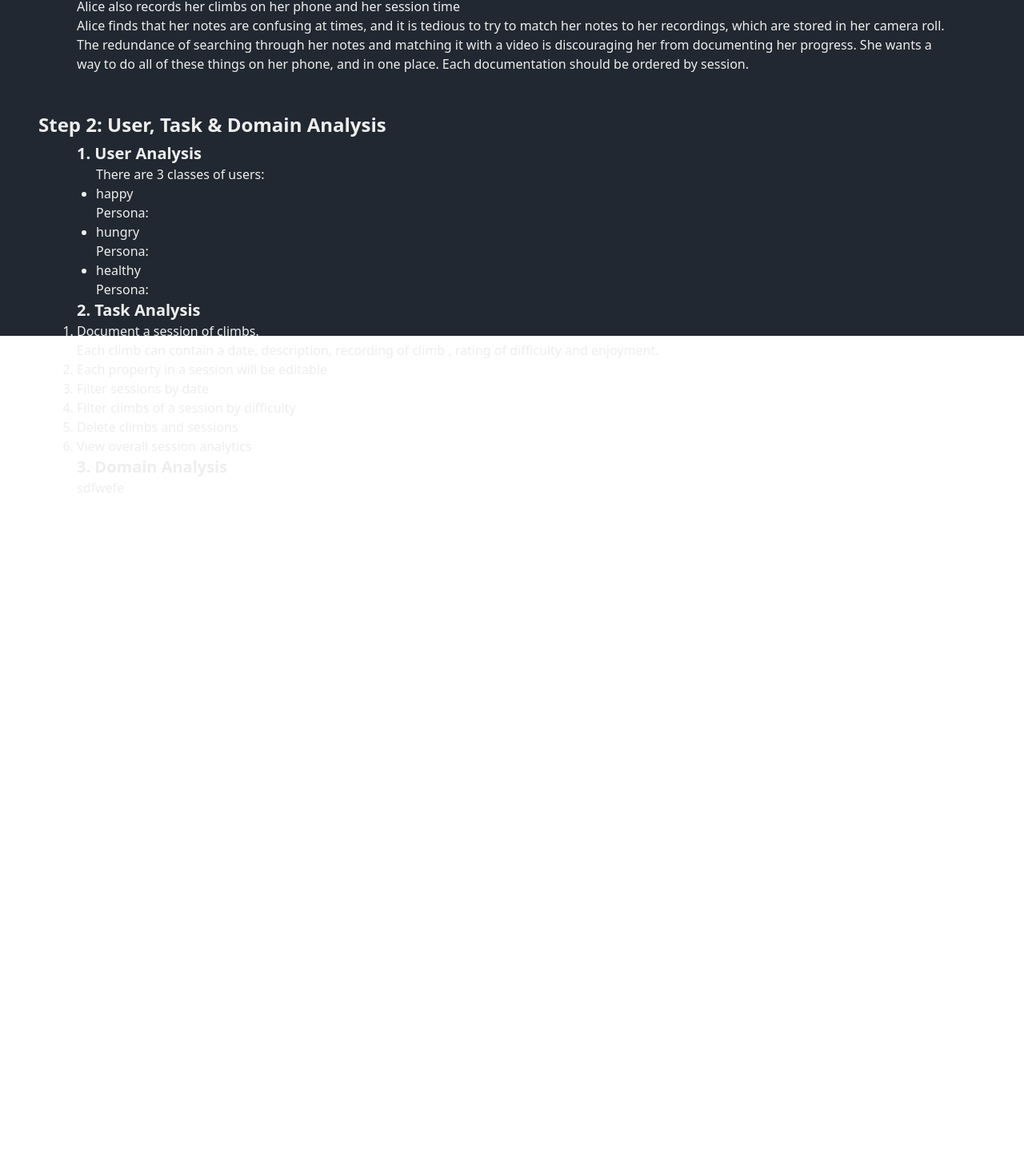
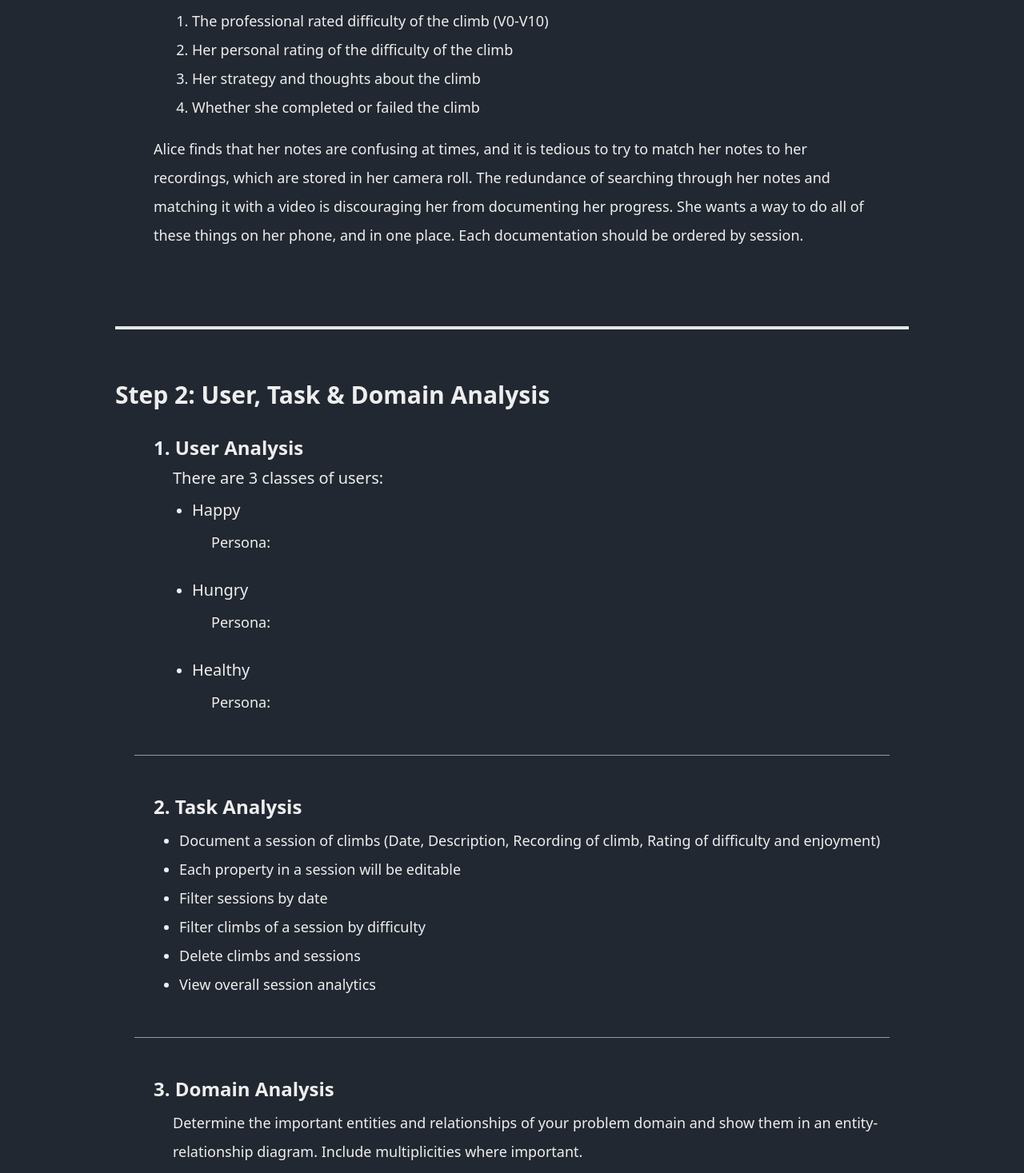
Before and after one commit to woodrow7reese/woodrow7reese.github.io, a React (Create React App) app: page / in a window 1280 px wide. Shown: the part 380-1847 px from the top of the page at 80% size. Before the commit the page ends 800 px from the top, so only its background shows below. Built offline with nearby package versions, Linux system fonts and the light colour scheme.

Commit message:
Cleaning up margin and Analysis.js

```diff
--- a/src/App.js
+++ b/src/App.js
@@ -8,7 +8,8 @@ import Analysis from "./pages/Analysis";
 function App() {
   return (
     <div
-      className="flex-col text-[#EEEEEE] bg-[#222831] h-full bottom-0 fixed"
+      className="flex-col px-24 text-[#EEEEEE] text-lg leading-loose bg-[#222831]
+       h-full bottom-0 pb-96"
       >
       <Header />
       <Proposal />
--- a/src/components/Header.js
+++ b/src/components/Header.js
@@ -1,7 +1,7 @@
 import { GiFallingRocks } from "react-icons/gi";
 const Header = () => {
     return (
-        <div className="flex fixed top-0 w-full bg-[#181c22] py-2">
+        <div className="flex fixed top-0 -mx-24 w-full bg-[#181c22] py-2">
             <GiFallingRocks
                 size={30} className="ml-12" color="00ADB5"
             />
--- a/src/pages/Analysis.js
+++ b/src/pages/Analysis.js
@@ -1,45 +1,56 @@
 const Analysis = () => {
     return (
         <div
-            className="m-12"
+            className="m-12 mb-48"
         >
+            <div
+                className="border-t-4 bg-[#EEEEEE] mt-24 mb-16"
+            ></div>
             <h2
-                className="font-bold text-2xl">
+                className="font-bold text-3xl mb-8">
                 Step 2: User, Task & Domain Analysis
             </h2>
 
             <div className="ml-12 mt-1.5">
                 <div>
-                    <h3 className="font-semibold text-xl">
+                    <h3 className="font-semibold text-2xl mb-2">
                         1. User Analysis
                     </h3>
 
                     <div className="ml-6">
-                        <h4>
+                        <h4 className="font-medium text-xl mb-2">
                             There are 3 classes of users:
                         </h4>
 
-                        <ol className="list-disc">
+                        <ol className="ml-6 list-disc">
                             <li>
-                                <div>
-                                    happy
+                                <div className="text-xl mb-2">
+                                    Happy
                                 </div>
-                                <div>
+                                <div className="ml-6 mb-6">
                                     Persona:
 
                                 </div>
                             </li>
 
                             <li>
-                                hungry
-                                <div>
+                                <div
+                                    className="text-xl mb-2"
+                                >
+                                    Hungry
+                                </div>
+                                <div className="ml-6 mb-6">
                                     Persona:
                                 </div>
                             </li>
 
                             <li>
-                                healthy
-                                <div>
+                                <div
+                                    className="text-xl mb-2"
+                                >
+                                    Healthy
+                                </div>
+                                <div className="ml-6 mb-6">
                                     Persona:
                                 </div>
                             </li>
@@ -47,17 +58,23 @@ const Analysis = () => {
                     </div>
                 </div>
 
-                <div>
-                    <h3 className="font-semibold text-xl">
+                <div
+                    className="border-t bg-[#EEEEEE] opacity-60 my-12 -ml-6 mr-6"
+                ></div>
+
+                <div
+                    className="mt-8"
+                >
+                    <h3 className="font-semibold text-2xl mt-4 mb-2">
                         2. Task Analysis
                     </h3>
 
-                    <ol className="list-decimal">
+                    <ol className="ml-8 list-disc">
                         <li>
-                            Document a session of climbs. <br/>
-                            Each climb can contain a date, description, recording of climb
-                            , rating of difficulty and enjoyment.
+                            Document a session of climbs (Date, Description, Recording of climb,
+                            Rating of difficulty and enjoyment)
                         </li>
+
                         <li>
                             Each property in a session will be editable
                         </li>
@@ -80,11 +97,23 @@ const Analysis = () => {
                     </ol>
                 </div>
 
-                <div>
-                    <h3 className="font-semibold text-xl">
+                <div
+                    className="border-t bg-[#EEEEEE] opacity-60 my-12 -ml-6 mr-6"
+                ></div>
+
+                <div
+                    className="mt-8"
+                >
+                    <h3 className="font-semibold text-2xl mb-2">
                         3. Domain Analysis
                     </h3>
-                    sdfwefe
+                    <div className="ml-6">
+                        Determine the important entities and relationships of your problem domain
+                        and show them in an entity-relationship diagram. Include multiplicities where
+                        important.
+                        <br/>
+                        Include text that defines entities or relations that aren't obvious.
+                    </div>
                 </div>
             </div>
         </div>
--- a/src/pages/Proposal.js
+++ b/src/pages/Proposal.js
@@ -6,15 +6,16 @@ const Proposal = () => (
         </div>
 
         <div className="flex-col">
-            <h2 className="font-bold text-2xl">
+            <h2 className="font-bold text-3xl mb-12">
               Step 1: Proposal
             </h2>
 
             <div className="mx-12">
               <p>
-                  Alice is new to rock climbing and wants to document her progress.
-                  For each climb, she documents the following:
+                Alice is new to rock climbing and keeps track of her progress using her phone.
+                She documents the following for each climb:
               </p>
+
               <ol className="ml-12 my-4 list-decimal">
                 <li>
                   The professional rated difficulty of the climb (V0-V10)
@@ -33,15 +34,14 @@ const Proposal = () => (
                 </li>
               </ol>
 
-                Alice also records her climbs on her phone and her session time
-                <br/>
+              <div>
                   Alice finds that her notes are confusing at times, and it is tedious to try
                   to match her notes to her recordings, which are stored in her camera roll.
                   The redundance of searching through her notes and matching it with a video is
                   discouraging her from documenting her progress.
                   She wants a way to do all of these things on her phone, and in one place.
                   Each documentation should be ordered by session.
-
+              </div>
             </div>
         </div>
     </div>
```
Also changed, not shown: 1 other file (tests, documents, lock files or other folders). Lines whose indentation alone changed are shown as unchanged.
